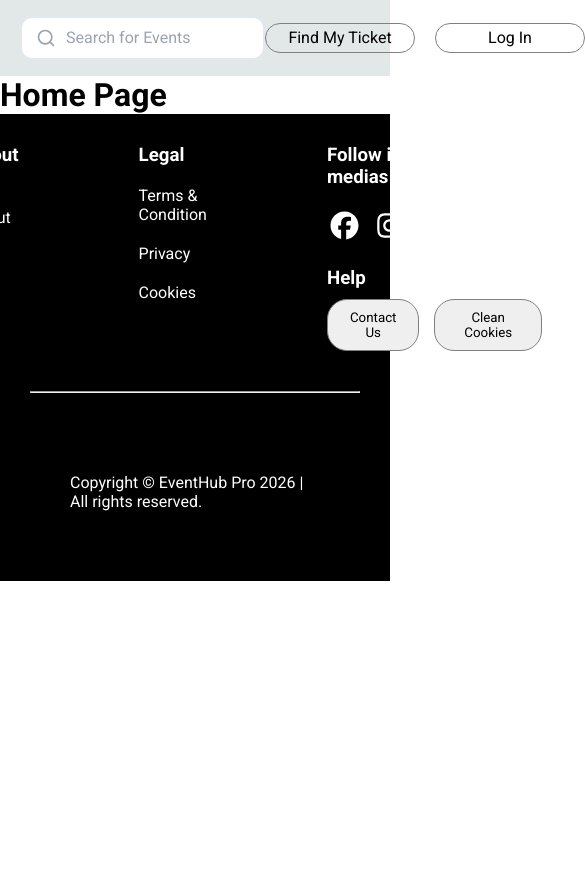
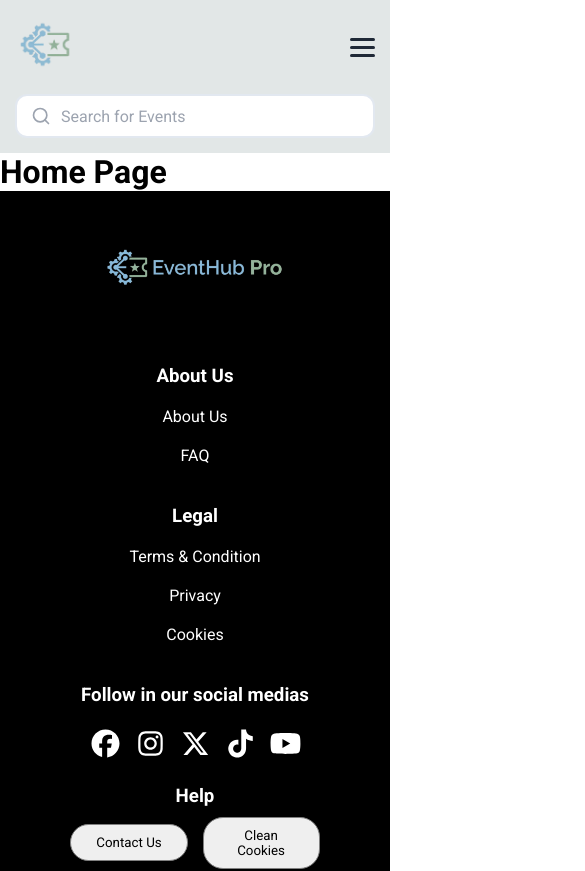
Before and after one commit to santiagosu1/event_ticketing_app, a React (Create React App) app in the folder event-ticketing/: page / in a window 390 px wide. Shown: the top 871 px of the page, 585 px wide, since content can reach past the window. Before the commit the page ends 844 px from the top, so only its background shows below. Built offline with nearby package versions, Linux system fonts and the light colour scheme.

Commit message:
Add responsive to header and footer

```diff
--- a/event-ticketing/src/Layouts/MainLayout.js
+++ b/event-ticketing/src/Layouts/MainLayout.js
@@ -1,6 +1,15 @@
 import { Link, Outlet } from "react-router-dom";
+import { useState } from "react";
 import '../Pages/headerfooter.css';
+
+
 export default function MainLayout() {
+
+    const [isMenuOpen, setIsMenuOpen] = useState(false);
+
+    const toggleMenu = () => {
+        setIsMenuOpen(!isMenuOpen);
+    };
     return (
         <>
             <header>
@@ -8,31 +17,35 @@ export default function MainLayout() {
                     <img src="./assets/logoIcon.webp" alt="Icon Logo" />
                 </div>
 
-                <div class="search-container">
-                    <span class="search-icon">
-                    <svg xmlns="http://www.w3.org/2000/svg" width="20" height="20" viewBox="0 0 24 24" fill="none" stroke="currentColor" stroke-width="2" stroke-linecap="round" stroke-linejoin="round">
+                <div className="search-container">
+                    <span className="search-icon">
+                    <svg xmlns="http://www.w3.org/2000/svg" width="20" height="20" viewBox="0 0 24 24" fill="none" stroke="currentColor" strokeWidth="2" strokeLinecap="round" strokeLinejoin="round">
                         <circle cx="11" cy="11" r="8"></circle>
                         <line x1="21" y1="21" x2="16.65" y2="16.65"></line>
                     </svg>
                     </span>
-                    <input type="text" placeholder="Search for Events" class="search-input"/>
+                    <input type="text" placeholder="Search for Events" className="search-input"/>
                 </div>
 
-                <nav className="naviga">
+
+                <div className={`hamburger ${isMenuOpen ? 'active' : ''}`} onClick={toggleMenu}>
+                    <span className="bar"></span>
+                    <span className="bar"></span>
+                    <span className="bar"></span>
+                </div>
+
+
+                <nav className={`naviga ${isMenuOpen ? 'show' : ''}`}>
                     <ul>
                         <li>Find My Ticket</li>
                         <li>Log In</li>
                         <li>Sign Up</li>
-                        <li><svg xmlns="http://www.w3.org/2000/svg" viewBox="0 0 640 640"><path d="M24 48C10.7 48 0 58.7 0 72C0 85.3 10.7 96 24 96L69.3 96C73.2 96 76.5 98.8 77.2 102.6L129.3 388.9C135.5 423.1 165.3 448 200.1 448L456 448C469.3 448 480 437.3 480 424C480 410.7 469.3 400 456 400L200.1 400C188.5 400 178.6 391.7 176.5 380.3L171.4 352L475 352C505.8 352 532.2 330.1 537.9 299.8L568.9 133.9C572.6 114.2 557.5 96 537.4 96L124.7 96L124.3 94C119.5 67.4 96.3 48 69.2 48L24 48zM208 576C234.5 576 256 554.5 256 528C256 501.5 234.5 480 208 480C181.5 480 160 501.5 160 528C160 554.5 181.5 576 208 576zM432 576C458.5 576 480 554.5 480 528C480 501.5 458.5 480 432 480C405.5 480 384 501.5 384 528C384 554.5 405.5 576 432 576z"/></svg></li>
+                        <li>
+
+                            <svg xmlns="http://www.w3.org/2000/svg" viewBox="0 0 640 640"><path d="M24 48C10.7 48 0 58.7 0 72C0 85.3 10.7 96 24 96L69.3 96C73.2 96 76.5 98.8 77.2 102.6L129.3 388.9C135.5 423.1 165.3 448 200.1 448L456 448C469.3 448 480 437.3 480 424C480 410.7 469.3 400 456 400L200.1 400C188.5 400 178.6 391.7 176.5 380.3L171.4 352L475 352C505.8 352 532.2 330.1 537.9 299.8L568.9 133.9C572.6 114.2 557.5 96 537.4 96L124.7 96L124.3 94C119.5 67.4 96.3 48 69.2 48L24 48zM208 576C234.5 576 256 554.5 256 528C256 501.5 234.5 480 208 480C181.5 480 160 501.5 160 528C160 554.5 181.5 576 208 576zM432 576C458.5 576 480 554.5 480 528C480 501.5 458.5 480 432 480C405.5 480 384 501.5 384 528C384 554.5 405.5 576 432 576z"/></svg>
+                        </li>
                     </ul>
                 </nav>
-
-                {/* <ul>
-                    <li><Link to="/">Home</Link></li>
-                    <li><Link to="/about"></Link></li>
-                    <li><Link to="/login">Login</Link></li>
-                </ul> */}
-
            </header>
 
            <main>
--- a/event-ticketing/src/Pages/Home.js
+++ b/event-ticketing/src/Pages/Home.js
@@ -1,6 +1,5 @@
-    import { useContext } from "react";
+import { useContext, useEffect, useState } from "react";
 import { AppContext } from "../AppContext";
-
 
 export default function Home() {
     const {user} = useContext(AppContext);
--- a/event-ticketing/src/Pages/headerfooter.css
+++ b/event-ticketing/src/Pages/headerfooter.css
@@ -12,6 +12,7 @@ header{
     justify-content: space-between;
     align-items: center;
     padding: 20px;
+    gap: 10px;
 }
 
 .divLogo{
@@ -176,3 +177,103 @@ footer{
     justify-content: end;
     padding: 40px;
 }
+
+
+.hamburger {
+    display: none;
+    cursor: pointer;
+    flex-direction: column;
+    gap: 5px;
+    z-index: 20;
+}
+
+.hamburger .bar {
+    width: 25px;
+    height: 3px;
+    background-color: #1f2937;
+    border-radius: 5px;
+    transition: all 0.3s ease;
+}
+
+
+.hamburger.active .bar:nth-child(2) { opacity: 0; }
+.hamburger.active .bar:nth-child(1) { transform: translateY(8px) rotate(45deg); }
+.hamburger.active .bar:nth-child(3) { transform: translateY(-8px) rotate(-45deg); }
+
+
+/* --- RESPONSIVE / MEDIA QUERIES --- */
+@media screen and (max-width: 900px) {
+
+    header {
+        height: auto;
+        min-height: 9dvh;
+        flex-wrap: wrap;
+        gap: 15px;
+        padding: 15px;
+        position: relative;
+    }
+
+    .divLogo { width: 60px; }
+
+    .search-container {
+        max-width: 100%;
+        width: 100%;
+        order: 3;
+    }
+
+    .hamburger {
+        display: flex;
+        margin-left: auto;
+    }
+
+    .naviga {
+        display: none;
+        position: absolute;
+        top: 100%;
+        left: 0;
+        width: 100%;
+        background-color: rgb(226, 231, 231);
+        padding: 20px;
+        box-shadow: 0 4px 6px -1px rgba(0, 0, 0, 0.1);
+        z-index: 10;
+    }
+
+    .naviga.show {
+        display: flex;
+    }
+
+    .naviga ul {
+        flex-direction: column;
+        width: 100%;
+        gap: 0;
+    }
+
+    .naviga ul li {
+        width: 100%;
+        height: auto;
+        padding: 15px;
+        border: none;
+        border-bottom: 1px solid #ccc;
+        border-radius: 0;
+        justify-content: flex-start;
+        font-size: 16px;
+    }
+
+    .naviga ul li:last-child {
+        border-bottom: none;
+    }
+
+    .footerFirst {
+        flex-direction: column;
+        gap: 40px;
+        align-items: center;
+        text-align: center;
+    }
+    .fooAbout, .fooLegal, .fooSocial, .btnHelp {
+        width: 100%;
+        align-items: center;
+    }
+    .navFooSocial ul { justify-content: center; }
+    .btnHelp button { width: 100%; }
+    .footerSecond { justify-content: center; padding: 20px; text-align: center; }
+}
```
Lines whose indentation alone changed are shown as unchanged.
